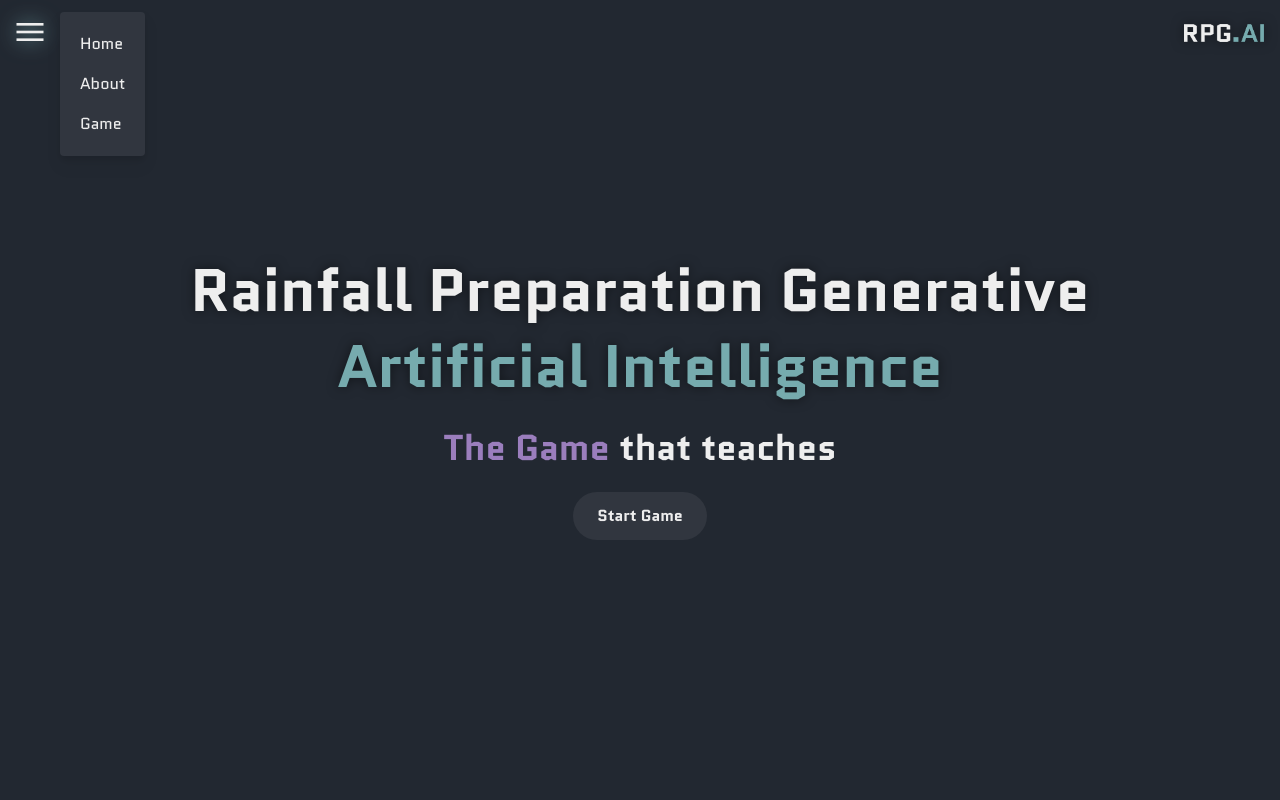
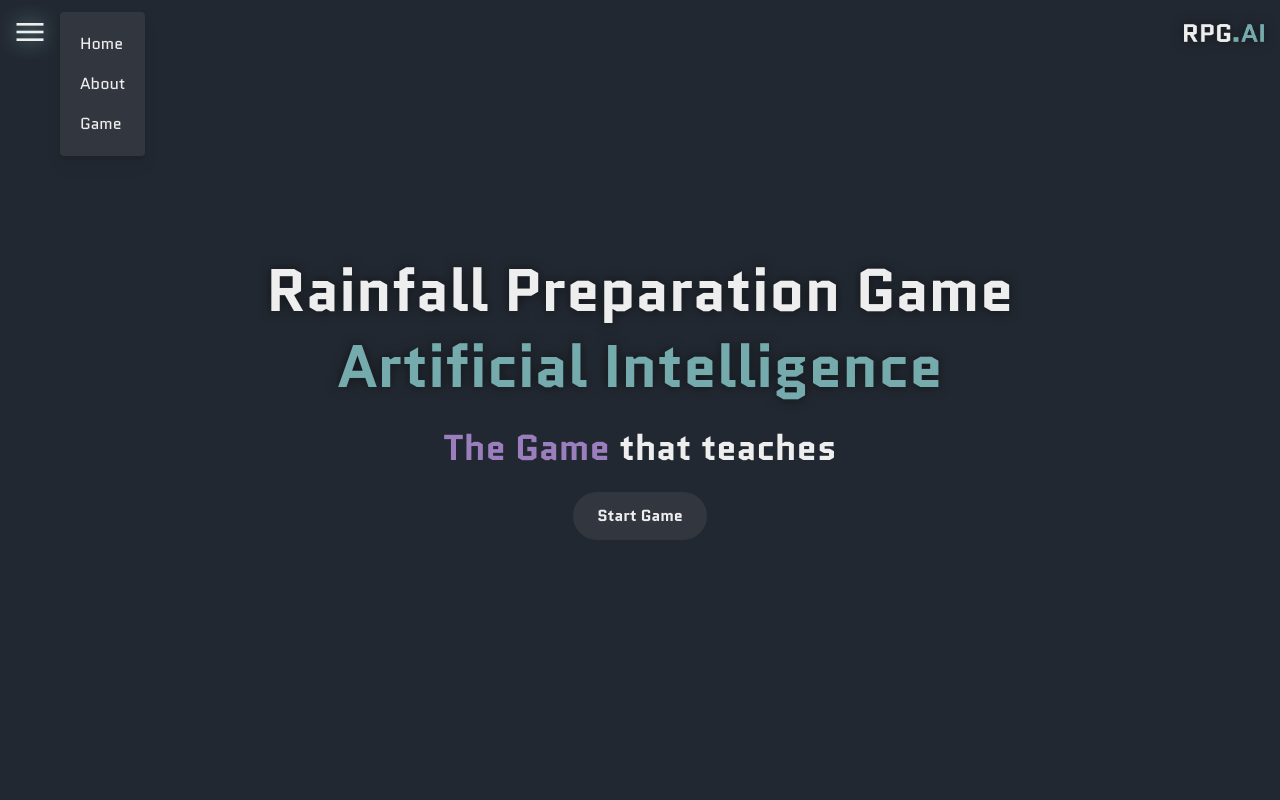
Before and after one commit to alexanderaziz/IBM-AI-Days, a React (Vite) app in the folder client/: page / in a window 1280 px wide. Shown: the top 800 px of the page. Built offline with nearby package versions, Linux system fonts and the light colour scheme.

Commit message:
changed some names and text

```diff
--- a/client/src/pages/LandingPage.jsx
+++ b/client/src/pages/LandingPage.jsx
@@ -18,9 +18,9 @@ const LandingPage = () => {
   const pauseTime = 20000; // Pause time after completing a text
   const texts = [
     "that prepares you for hurricanes.",
-    "that teaches safety through play.",
+    "that teaches safety precautions.",
     "where your choices matter.",
-    "that transforms learning into adventure.",
+    "that conveys critical information.",
     "designed for real-life hurricane scenarios.",
     "that turns preparation into a quest."
   ];
@@ -104,7 +104,7 @@ const LandingPage = () => {
               filter: 'drop-shadow(0 0 6px rgba(0, 0, 0, 0.5))', // drop shadow
             }}
           >
-            Rainfall Preparation Generative
+            Rainfall Preparation Game
           </motion.h1>
 
 
```
